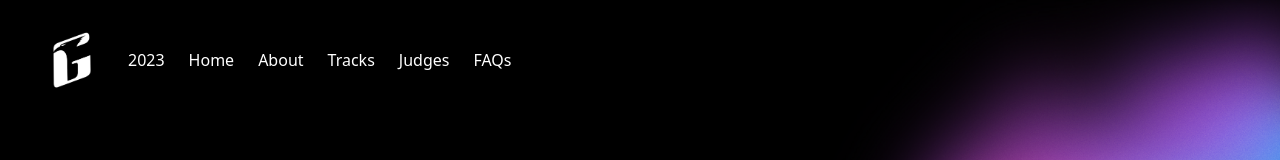
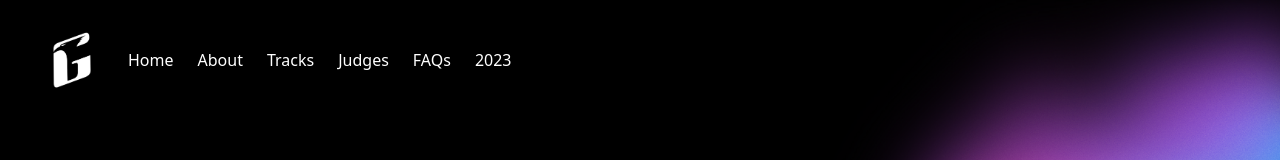
Before and after one commit to GarudaHacks/garudahacks-5.0, a Next.js app: page / in a window 1280 px wide. Shown: the top 160 px of the page. Built offline with nearby package versions, Linux system fonts and the light colour scheme; a web font is replaced by a local one.

Commit message:
fix: 2024 placement

```diff
--- a/src/app/components/Navbar.jsx
+++ b/src/app/components/Navbar.jsx
@@ -51,9 +51,6 @@ function NavBar() {
                     <div className={`flex flex-row justify-start pb-3 mt-8 md:block md:pb-0 md:mt-0 ${navbar ? 'block' : 'hidden'} px-4`}>
                         <ul className="items-center justify-center space-y-8 md:flex md:space-x-6 md:space-y-0">
                             <li className="text-white">
-                                <Link href="https://2023.garudahacks.com/">2023</Link>
-                            </li>
-                            <li className="text-white">
                                 <Link href="/">Home</Link>
                             </li>
                             <li className="text-white">
@@ -68,6 +65,9 @@ function NavBar() {
                             <li className="text-white">
                                 <Link href="/faqs">FAQs</Link>
                             </li>
+                            <li className="text-white">
+                                <Link href="https://2023.garudahacks.com/">2023</Link>
+                            </li>
                         </ul>
                     </div>
                 </div>
```
